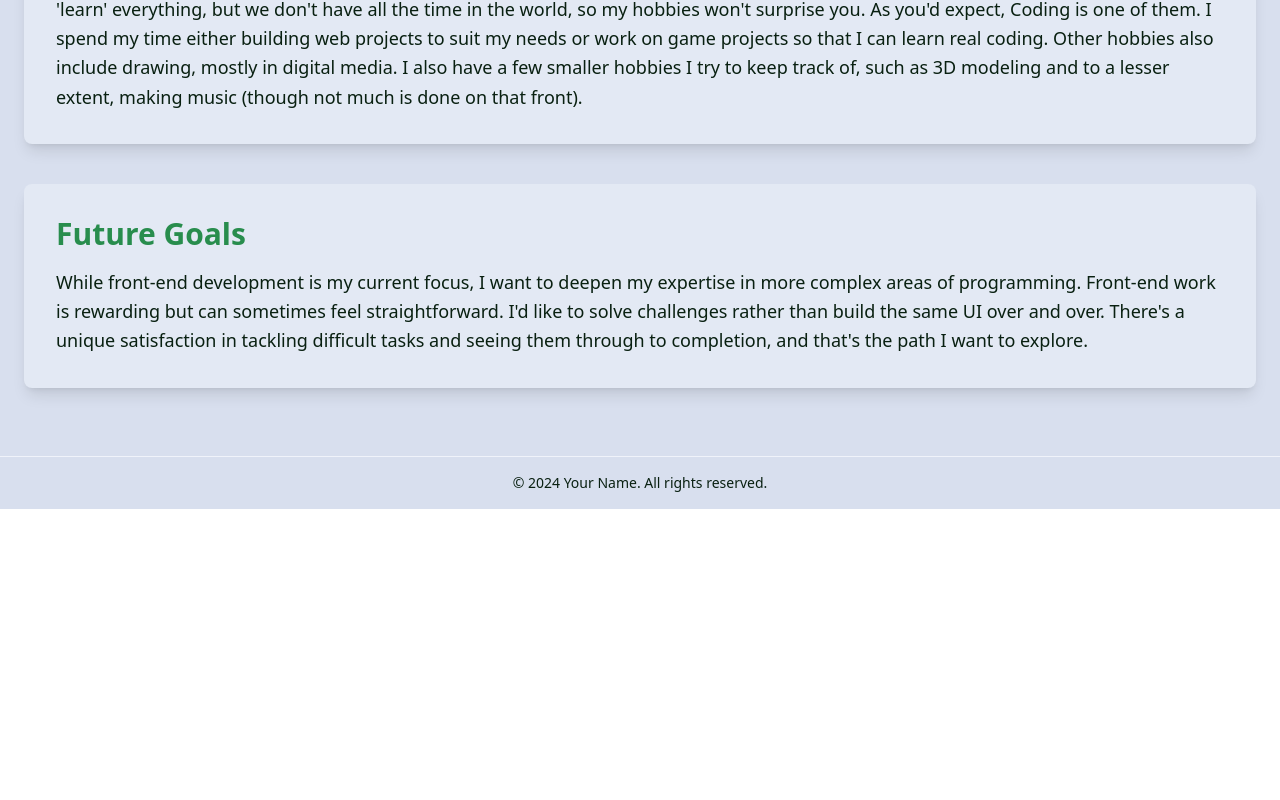
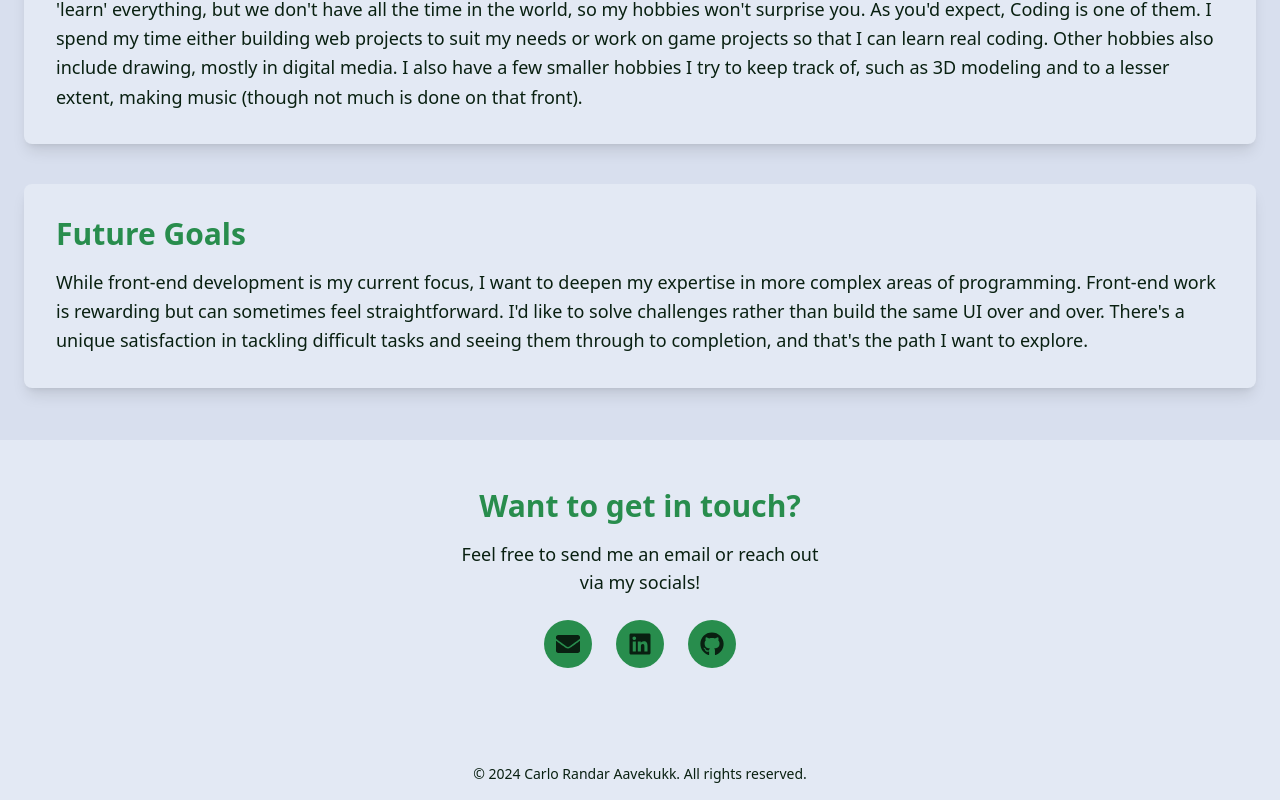
Before and after one commit to Teser301/portfolio-tailwind, a React app: page /about in a window 1280 px wide. Shown: the part 1622-2422 px from the top of the page. Before the commit the page ends 2131 px from the top, so only its background shows below. Built offline with nearby package versions, Linux system fonts and the light colour scheme; the HTML template or start-up script is replaced by a standard one.

Commit message:
refactor: contact me to footer

```diff
--- /dev/null
+++ b/src/components/ContactMe.tsx
@@ -0,0 +1,41 @@
+import React from "react";
+import { FaLinkedin, FaGithub, FaEnvelope } from "react-icons/fa";
+
+const GetInTouch: React.FC = () => {
+  return (
+    <div className="max-w-md mx-auto p-8 text-center">
+      <h2 className="text-3xl font-bold text-primary mb-4">
+        Want to get in touch?
+      </h2>
+      <p className="text-lg mb-6">
+        Feel free to send me an email or reach out via my socials!
+      </p>
+      <div className="flex justify-center gap-6 mb-4">
+        <a
+          href="mailto:carlo.randar.aavekukk@gmail.com"
+          className="bg-primary p-3 rounded-full  hover:bg-secondary transition"
+          aria-label="Send an email"
+        >
+          <FaEnvelope className="w-6 h-6" />
+        </a>
+
+        <a
+          href="https://www.linkedin.com/in/carlo-aavekukk-22b92b1b2/"
+          className="bg-primary p-3 rounded-full  hover:bg-secondary transition"
+          aria-label="LinkedIn"
+        >
+          <FaLinkedin className="w-6 h-6" />
+        </a>
+        <a
+          href="https://github.com/Teser301"
+          className="bg-primary p-3 rounded-full  hover:bg-secondary transition"
+          aria-label="GitHub"
+        >
+          <FaGithub className="w-6 h-6" />
+        </a>
+      </div>
+    </div>
+  );
+};
+
+export default GetInTouch;
--- a/src/components/Footer.tsx
+++ b/src/components/Footer.tsx
@@ -1,9 +1,11 @@
+import ContactMe from "./ContactMe";
 function Footer() {
   return (
-    <footer className="bg-background py-4">
+    <footer className="bg-backgroundPrimary py-4  mt-8">
+      <ContactMe />
       {/* Copyright */}
-      <div className="border-t border-backgroundSecondary mt-8 pt-4 text-center text-sm">
-        © 2024 Your Name. All rights reserved.
+      <div className="mt-8 pt-4 text-center text-sm">
+        © 2024 Carlo Randar Aavekukk. All rights reserved.
       </div>
     </footer>
   );
--- a/src/components/LandingPage/ContactMe.tsx
+++ /dev/null
@@ -1,27 +0,0 @@
-import React from "react";
-import Button from "../Basic/Button";
-interface ContactMeProps {
-  email: string;
-  buttonText: string;
-}
-
-const ContactMe: React.FC<ContactMeProps> = ({ email, buttonText }) => {
-  return (
-    <section>
-      <h3 className="text-3xl font-extrabold text-primary text-center my-8">
-        Want to get in touch?
-      </h3>
-      <div className="bg-backgroundPrimary p-6 text-center rounded-lg shadow-lg">
-        <p className="text-lg mb-6">
-          I can be emailed at{" "}
-          <a href={`mailto:${email}`} className="text-primary underline">
-            {email}
-          </a>
-        </p>
-        <Button text={buttonText} href={`mailto:${email}`}></Button>
-      </div>
-    </section>
-  );
-};
-
-export default ContactMe;
--- a/src/pages/LandingPage.tsx
+++ b/src/pages/LandingPage.tsx
@@ -3,7 +3,6 @@ import LandingPortfolio from "../components/LandingPage/LandingPortfolio";
 import LandingSkills from "../components/LandingPage/LandingSkills";
 import RecommendationCard from "../components/LandingPage/Recommend";
 import AboutMe from "../components/LandingPage/AboutMe";
-import ContactMe from "../components/LandingPage/ContactMe";
 
 function LandingPage() {
   return (
@@ -14,10 +13,6 @@ function LandingPage() {
         <RecommendationCard />
         <LandingSkills />
         <LandingPortfolio />
-        <ContactMe
-          email="carlo.randar.aavekukk@gmail.com"
-          buttonText="Get in Touch"
-        />
       </div>
     </>
   );
```
